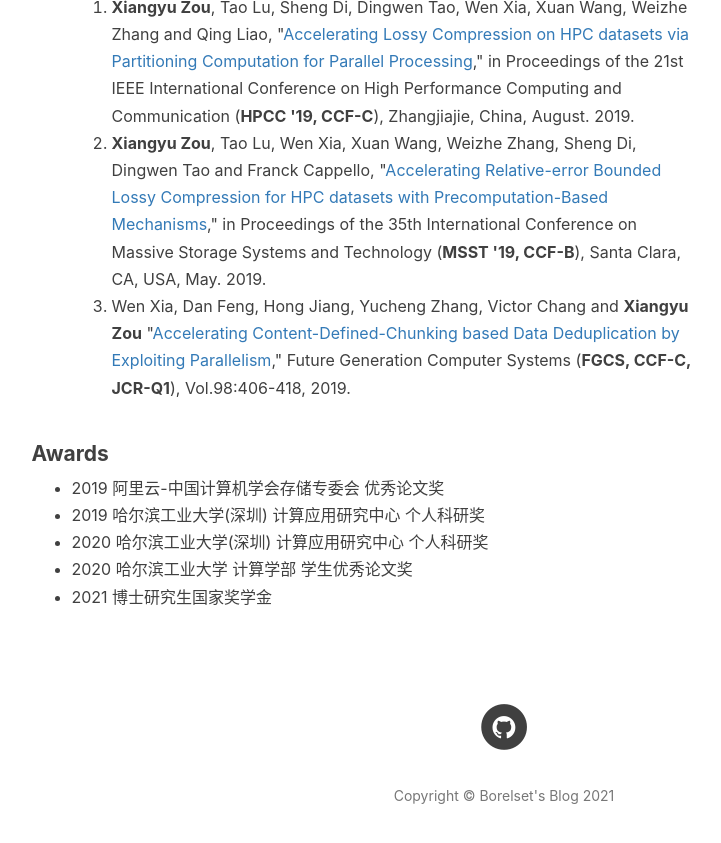
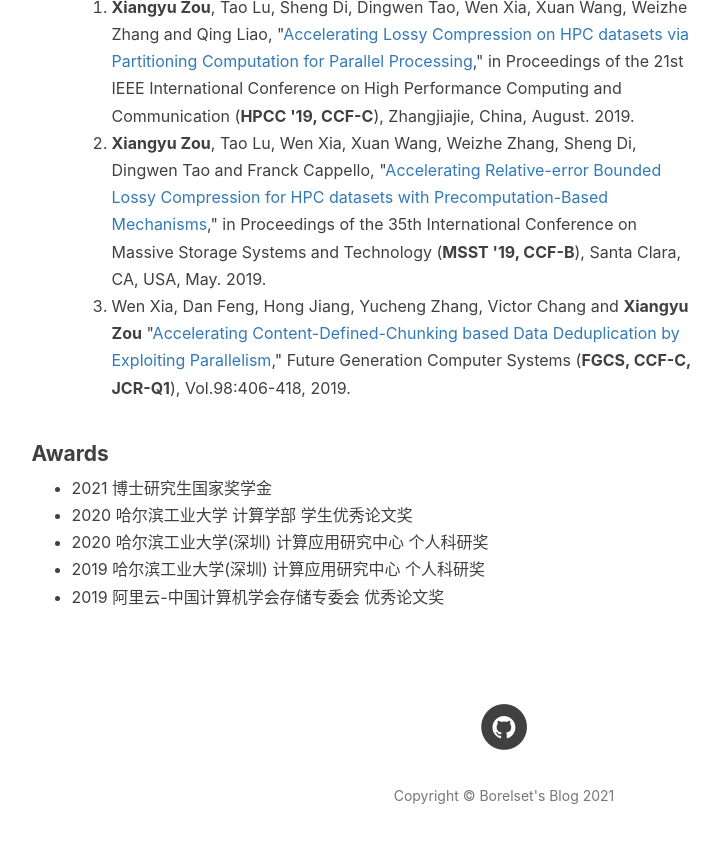
Before and after one commit to Borelset/borelset.github.io, a Jekyll site: the page built from about.html, in a window 1280 px wide and 900 px high, scrolled down 2381 px. Shown: the top 843 px of the window, without its empty margins (136-857 px from the left). Built offline with Jekyll 4.4.1, drawn with Linux system fonts in a browser that asks for light colours; nearby versions of some CDN libraries; comment, search, counter and statistics services are not loaded.

```diff
--- a/about.html
+++ b/about.html
@@ -175,11 +175,11 @@ header-img: "img/about-bg.jpg"
 
     <h4>Awards</h4>
     <ul>
+        <li>2021 博士研究生国家奖学金</li>
+        <li>2020 哈尔滨工业大学 计算学部 学生优秀论文奖</li>
+        <li>2020 哈尔滨工业大学(深圳) 计算应用研究中心 个人科研奖</li>
+        <li>2019 哈尔滨工业大学(深圳) 计算应用研究中心 个人科研奖</li>
         <li>2019 阿里云-中国计算机学会存储专委会 优秀论文奖</li>
-        <li>2019 哈尔滨工业大学(深圳) 计算应用研究中心 个人科研奖</li>
-        <li>2020 哈尔滨工业大学(深圳) 计算应用研究中心 个人科研奖</li>
-        <li>2020 哈尔滨工业大学 计算学部 学生优秀论文奖</li>
-        <li>2021 博士研究生国家奖学金</li>
     </ul>
 
 </div>
```
